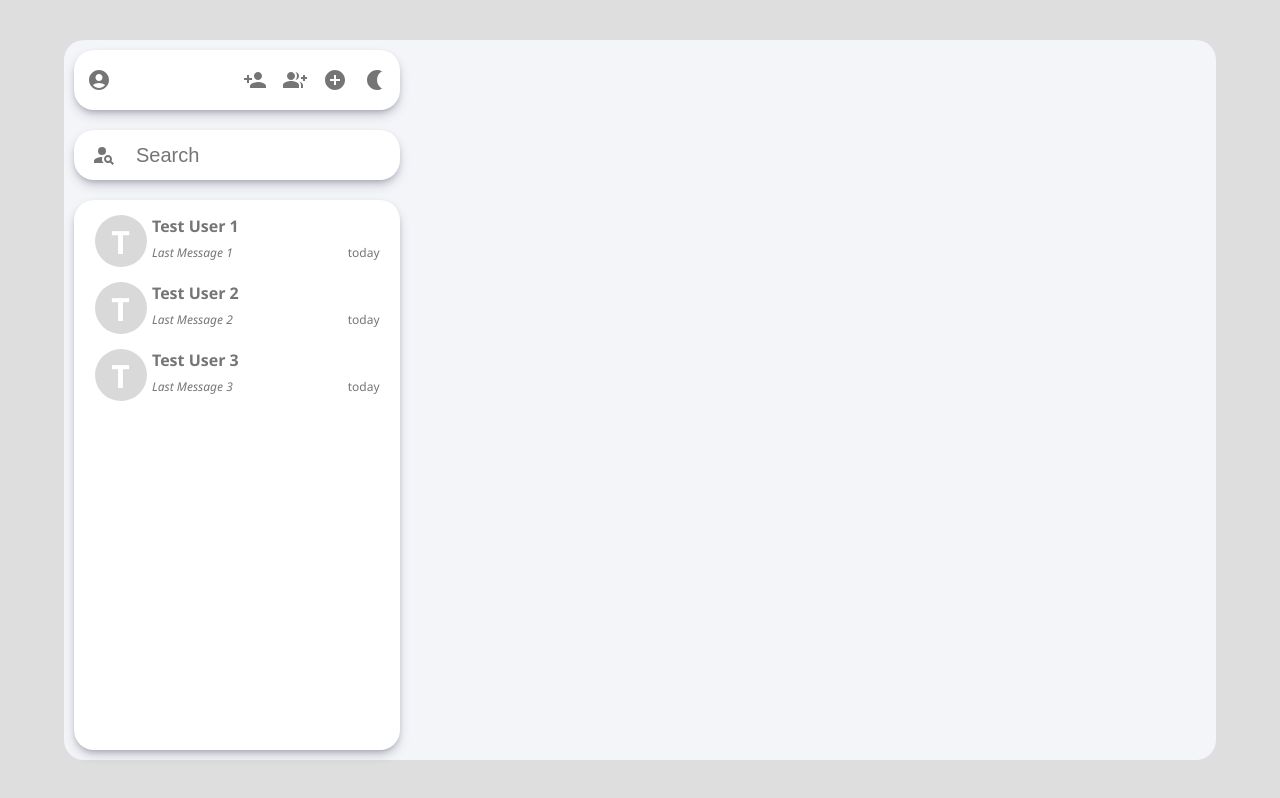
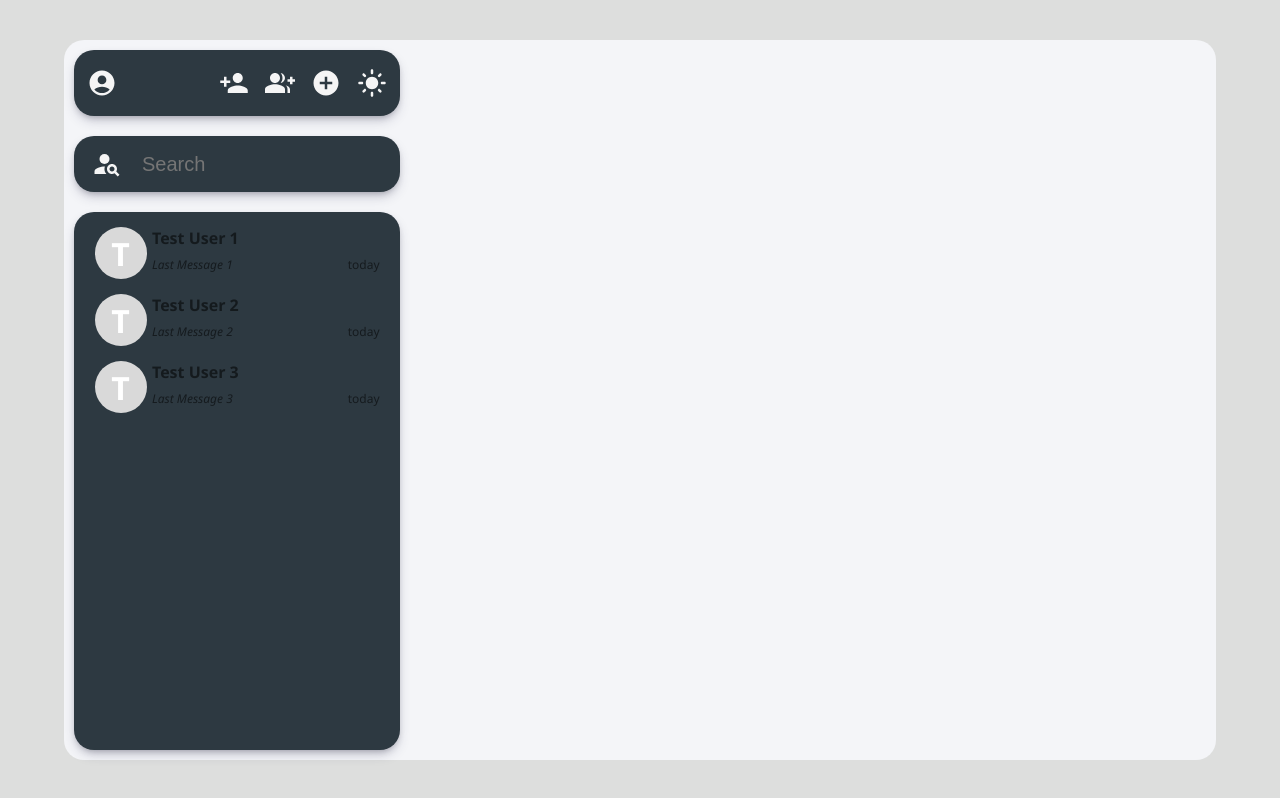
Before and after one commit to shibu-sd/Chatterbox, a React (Create React App) app in the folder frontend/: page /app in a window 1280 px wide. Both pictures are taken after a click on the button 374 px from the left and 80 px from the top of the page. Built offline with nearby package versions, Linux system fonts and the light colour scheme.

Commit message:
created dark-theme for sidebar

```diff
--- a/frontend/src/Components/Sidebar.js
+++ b/frontend/src/Components/Sidebar.js
@@ -6,13 +6,14 @@
 import AddCircleIcon from '@mui/icons-material/AddCircle';
 import NightlightIcon from '@mui/icons-material/Nightlight';
 import PersonSearchIcon from '@mui/icons-material/PersonSearch';
+import LightModeIcon from '@mui/icons-material/LightMode';
 import ConversationsItem from './ConversationsItem';
 import { useNavigate } from 'react-router-dom';
 
 function Sidebar() {
 
   const navigate = useNavigate();
-
+  const [lightTheme, setLightTheme] = useState(true);
   const [conversations, setConversations] =  useState([
     {
       name : "Test User 1",
@@ -33,36 +34,39 @@
 
   return (
     <div className='sidebar-container'>
-        <div className='sidebar-header'>
+        <div className={'sidebar-header' + (lightTheme ? "" : " dark")}>
           <div>
             <IconButton>
-              <AccountCircleIcon />
+              <AccountCircleIcon className={'icon' + (lightTheme ? "" : " dark")} />
             </IconButton>
           </div>
 
           <div>
             <IconButton onClick={() => {navigate('users')}}>
-              <PersonAddIcon />
+              <PersonAddIcon className={'icon' + (lightTheme ? "" : " dark")} />
             </IconButton>
             <IconButton onClick={() => {navigate('groups')}}>
-              <GroupAddIcon />
+              <GroupAddIcon className={'icon' + (lightTheme ? "" : " dark")} />
             </IconButton>
             <IconButton onClick={() => {navigate('create-groups')}}>
-              <AddCircleIcon />
+              <AddCircleIcon className={'icon' + (lightTheme ? "" : " dark")} />
             </IconButton>
-            <IconButton>
-              <NightlightIcon />
+            <IconButton onClick={() => {setLightTheme((prevValue) => {
+              return !prevValue;;
+            })}}>
+              {lightTheme && <NightlightIcon className={'icon' + (lightTheme ? "" : " dark")} />}
+              {!lightTheme && <LightModeIcon className={'icon' + (lightTheme ? "" : " dark")} />}
             </IconButton>
           </div>
         </div>
 
-        <div className='sidebar-search'>
+        <div className={'sidebar-search' + (lightTheme ? "" : " dark")}>
           <IconButton>
-            <PersonSearchIcon />
+            <PersonSearchIcon className={'icon' + (lightTheme ? "" : " dark")} />
           </IconButton>
-          <input placeholder='Search' className='search-box'/>
+          <input placeholder='Search' className={'search-box' + (lightTheme ? "" : " dark")} />
         </div>
-        <div className='sidebar-conversations'>
+        <div className={'sidebar-conversations' + (lightTheme ? "" : " dark")}>
           {conversations.map((conversation) => {
             return <ConversationsItem props={conversation} key={conversation.name} />
           })}
--- a/frontend/src/Components/styles.css
+++ b/frontend/src/Components/styles.css
@@ -1,3 +1,13 @@
+.dark {
+    background-color: #2d3941 !important;
+    color: whitesmoke !important;
+}
+
+.icon {
+    width: 1.25em !important;
+    height: 1.25em !important;
+}
+
 .main-container {
     background-color: #f4f5f8;
     height: 90vh;
```
